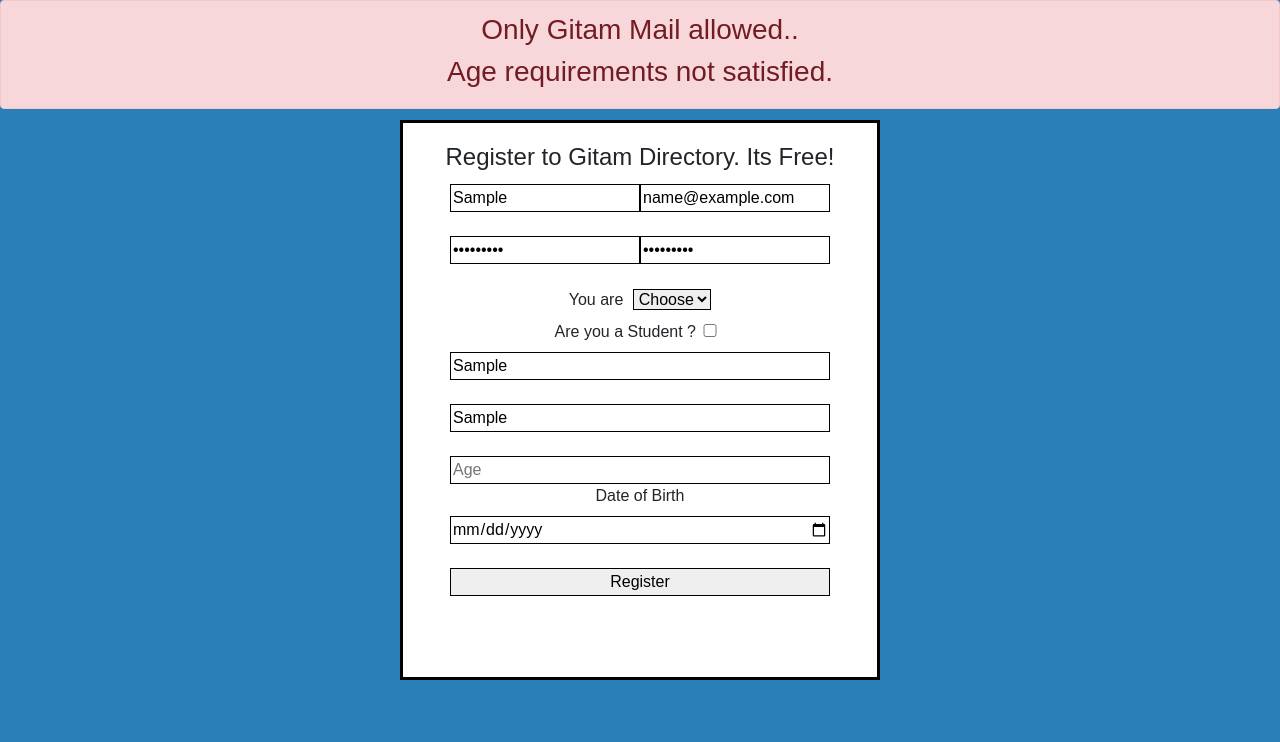
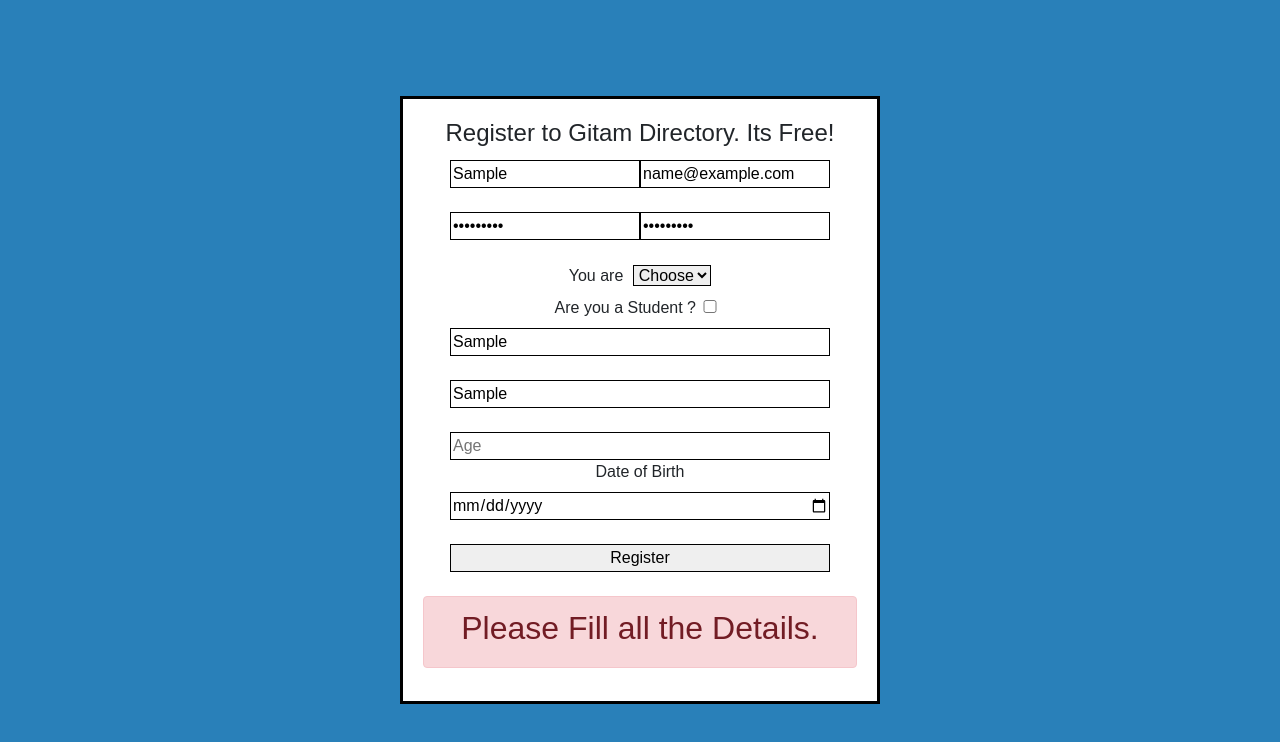
Before and after one commit to manosriram/GitamDirectory, a React (Create React App) app in the folder client/: page / in a window 1280 px wide. Both pictures are taken after typing "Sample", "name@example.com", "Sample123", "Sample123", "Sample", "Sample" into the empty fields and a click on the input "Register". Shown: the top 742 px of the page. Built offline with nearby package versions, Linux system fonts and the light colour scheme.

Commit message:
Finished Registration page UI

```diff
--- a/client/src/components/Intro.js
+++ b/client/src/components/Intro.js
@@ -77,11 +77,12 @@
         msg: "Section must not be greater than 4 characters long."
       });
     else if (age < 16) errors.push({ msg: "Age requirements not satisfied." });
-    else if (designation.length < 3)
+    else if (designation.length < 3 && !this.state.isStudent)
       errors.push({ msg: "Designation must be atleast 4 characters long." });
     else if (gender === "") errors.push({ msg: "Please Select Your Gender." });
     else if (date === "") errors.push({ msg: "Date required" });
     if (errors.length > 0) this.setState({ errorCode: 1, errorsA: errors });
+    else this.setState({ errorCode: 0 });
     // else make post request and create an account by verifying the email..
   };
 
@@ -115,14 +116,7 @@
     }
     if (this.state.register === 1) {
       return (
-        <div className="form" onChange={this.handleChange}>
-          {this.state.errorsA.length > 0 && (
-            <div className="alert alert-danger">
-              {this.state.errorsA.map((el, ind) => {
-                return <h3>{el.msg}</h3>;
-              })}
-            </div>
-          )}
+        <div className="form" onChange={this.handleChange} id="divError">
           <div class="cardReg">
             <div class="card-body">
               <strong>
@@ -131,11 +125,16 @@
                 </h4>
               </strong>
               <form id="registerForm">
-                <input type="text" placeholder="Name" id="pass" name="name" />
+                <input
+                  type="text"
+                  placeholder="Name"
+                  className="pass"
+                  name="name"
+                />
                 <input
                   type="email"
                   placeholder="Gitam Email Address"
-                  id="pass"
+                  className="pass"
                   name="email"
                 />
                 <br />
@@ -143,13 +142,13 @@
                 <input
                   type="password"
                   placeholder="Password"
-                  id="pass"
+                  className="pass"
                   name="pass"
                 />
                 <input
                   type="password"
                   placeholder="Confirm Password"
-                  id="pass"
+                  className="pass"
                   name="confirmPass"
                 />
                 <br />
@@ -250,6 +249,12 @@
                   onClick={this.handleRegisterSubmit}
                 />
               </form>
+              <br />
+              {this.state.errorsA.length > 0 && (
+                <div className="alert alert-danger" id="divEr">
+                  <h2>Please Fill all the Details.</h2>
+                </div>
+              )}
             </div>
           </div>
         </div>
--- a/client/src/components/components.css
+++ b/client/src/components/components.css
@@ -29,7 +29,7 @@
 .cardReg {
   background: white;
   width: 30rem;
-  height: 35rem;
+  height: 38rem;
   margin: 0 auto;
   float: none;
   margin-bottom: 10px;
@@ -42,10 +42,10 @@
   left: 0;
 }
 
-#pass {
+.pass {
   width: 190px;
 }
-#pass::placeholder {
+.pass::placeholder {
   text-align: center;
 }
 
@@ -85,6 +85,11 @@
   left: 0;
 }
 
+#divEr {
+  margin-left: auto;
+  margin-right: auto;
+  width: 20;
+}
 @media only screen and (max-width: 470px) {
   .card,
   .cardReg {
```
Also changed, not shown: 1 other file (tests, documents, lock files or other folders).
